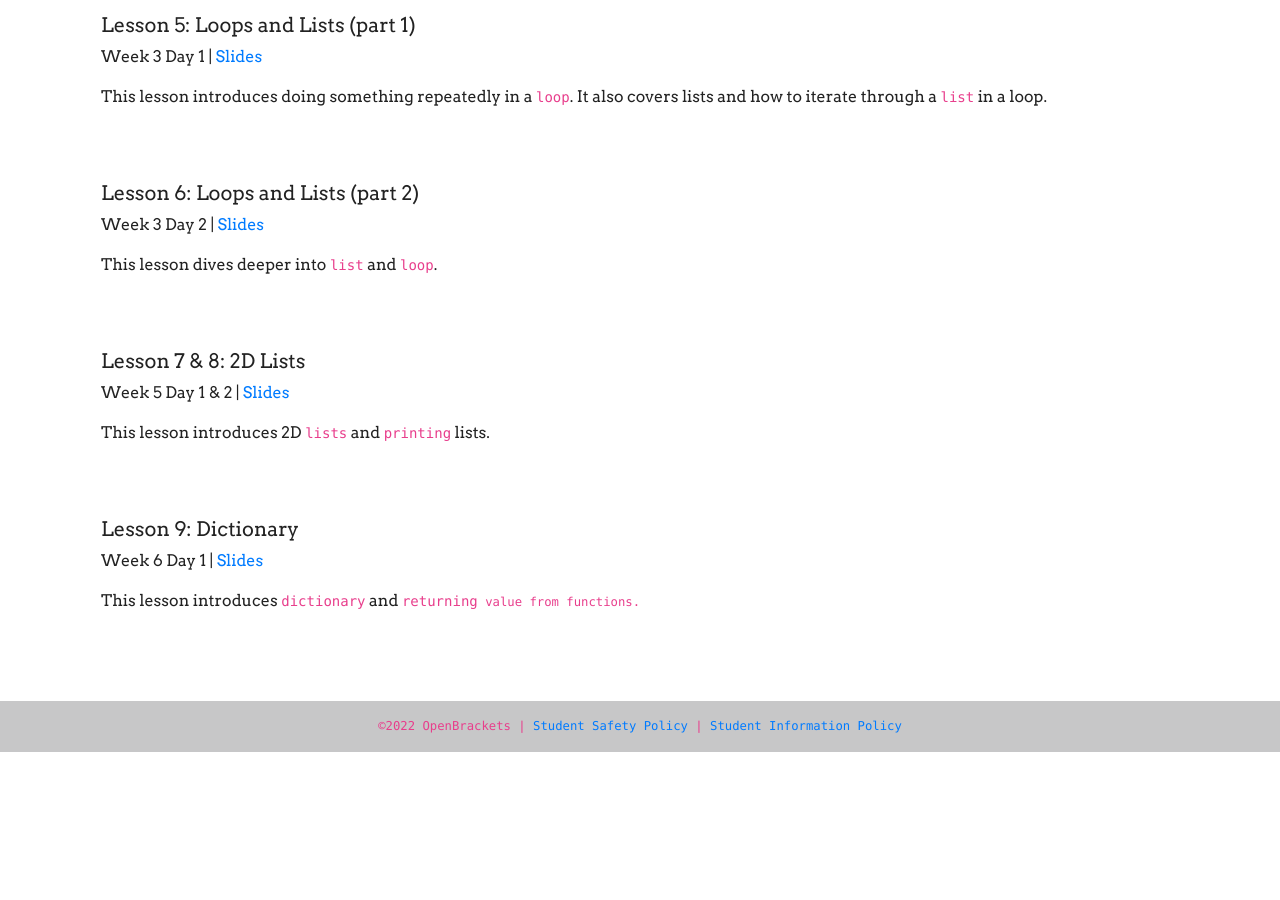
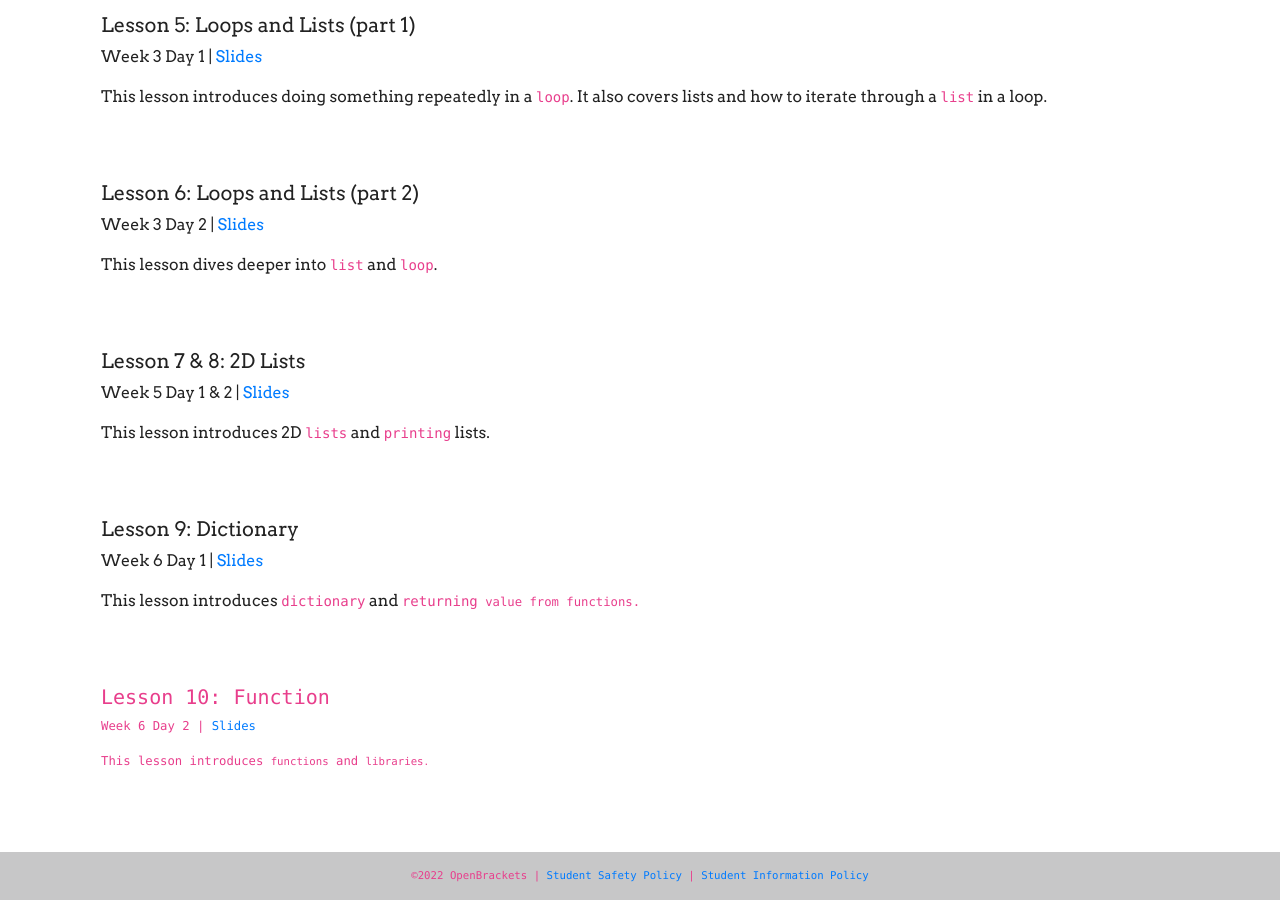
Before and after one commit to qpwoeirut/OpenBrackets-website, a Jekyll site: the page built from spring2022/beginningPython.html, in a window 1280 px wide and 900 px high, scrolled down 1084 px. Built offline with Jekyll 4.4.1, drawn with Linux system fonts in a browser that asks for light colours; before the commit the page ends 1836 px from its top, so only the background shows below that.

Commit message:
Add lesson 10 to beginningPython.html

```diff
--- a/spring2022/beginningPython.html
+++ b/spring2022/beginningPython.html
@@ -111,3 +111,14 @@ navbarHighlight: spring2022
         <br>
     </div>
 </div>
+<div class="col-12 media">
+    <div class="media-body">
+        <h5 class="mt-0">Lesson 10: Function </h5>
+        <p>Week 6 Day 2 | <a
+                href="https://docs.google.com/presentation/d/1WApFzXle78HZojp_pWVo4WAJl6NUVUqzW2U8XV7ZWnQ"
+                target="_blank">Slides</a></p>
+        <p>This lesson introduces <code>functions</code> and <code>libraries<code>.
+        </p>
+        <br>
+    </div>
+</div>
```
